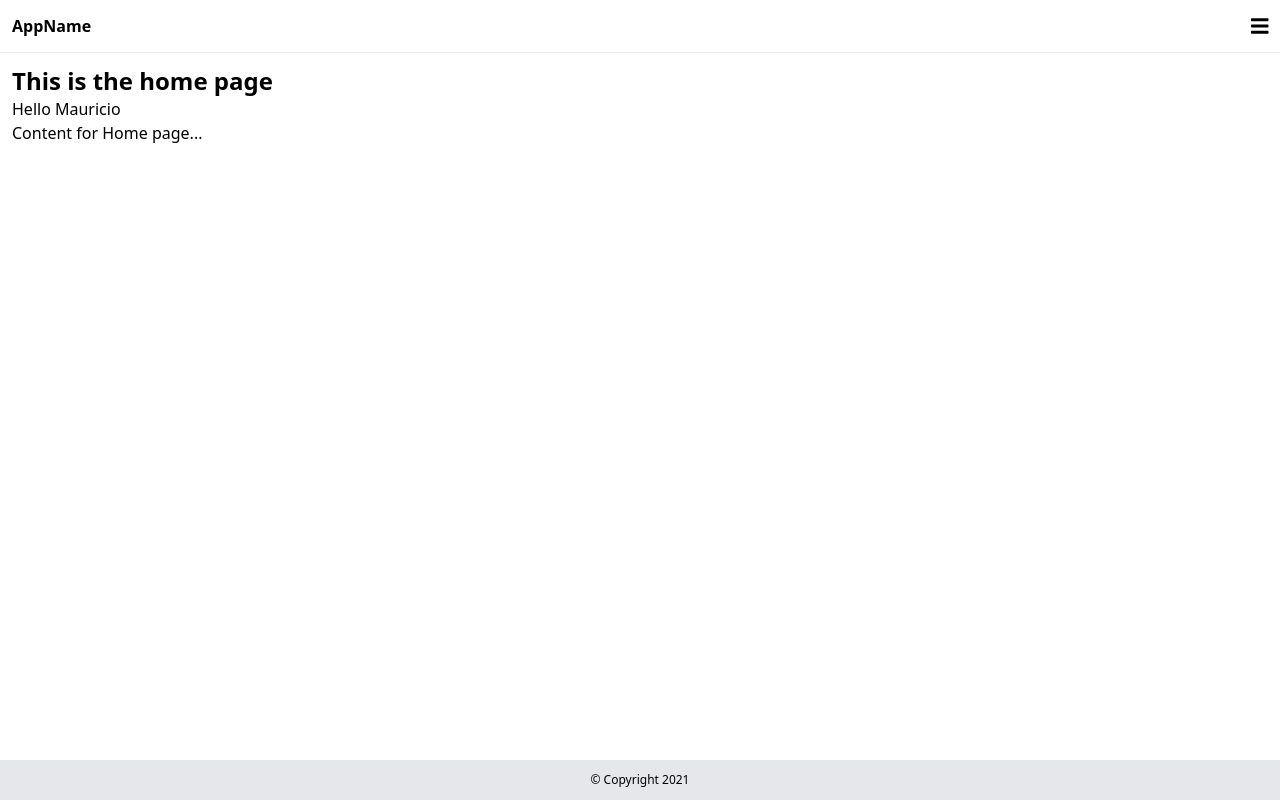
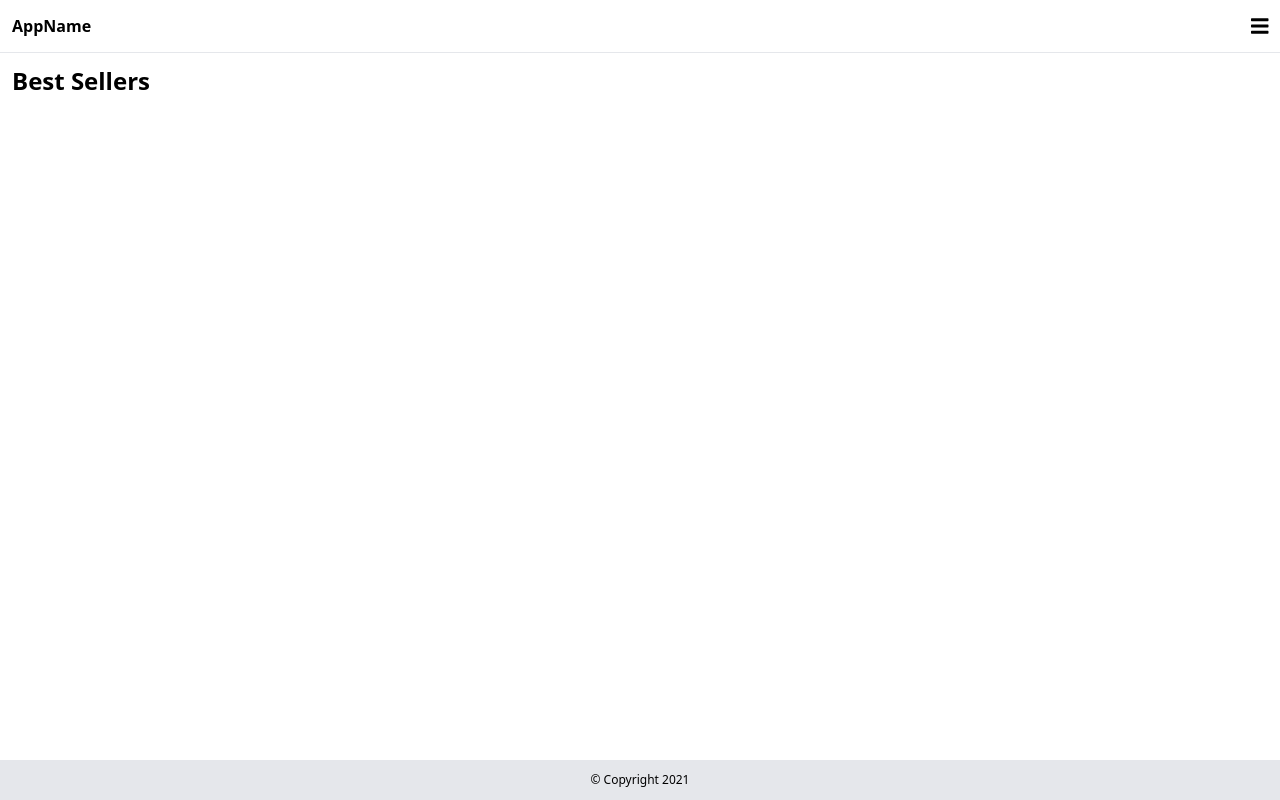
Before and after one commit to maosan132/menu-app, a React (Create React App) app: page / in a window 1280 px wide. Built offline with nearby package versions, Linux system fonts and the light colour scheme.

Commit message:
Start making home page dynamic

```diff
--- a/src/views/Home.js
+++ b/src/views/Home.js
@@ -1,13 +1,16 @@
 import HelloWorld from '../components/helloWorld'
 
-const Home = () => (
-  <div>
-    <h1 className="font-bold text-2xl">This is the home page</h1>
-    <HelloWorld name="Mauricio"/>
-    <p>
-      Content for Home page...
-    </p>
-  </div>
-)
+const Home = () => {
+  let content = null;
+
+  return (
+    <div>
+      <h1 className="font-bold text-2xl pb-3">Best Sellers</h1>
+      {/* <HelloWorld name="Mauricio"/> */}
+      {content}
+    </div>
+  )
+
+}
 
 export default Home
```
